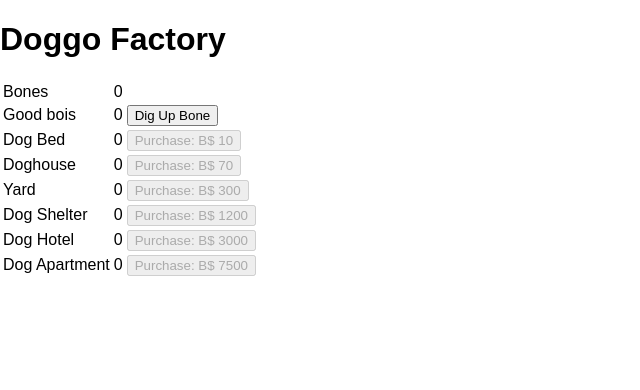
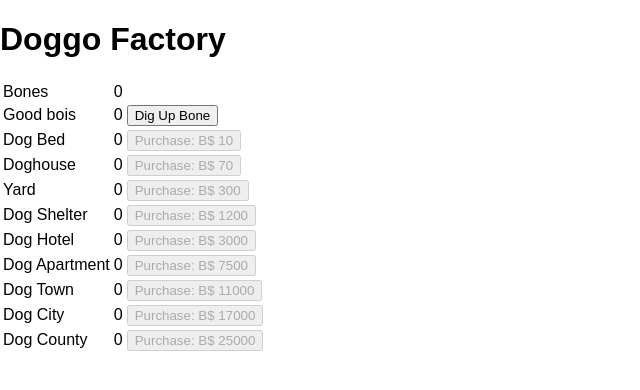
Before and after one commit to ChristopherJMiller/doggo-factory, a React (Create React App) app: page / in a window 1280 px wide. Shown: the top 390 px of the page, without its empty margins (0-640 px from the left). Built offline with nearby package versions, Linux system fonts and the light colour scheme.

Commit message:
Added new types and better count function

```diff
--- a/src/App.js
+++ b/src/App.js
@@ -1,6 +1,6 @@
 import React, { Component } from 'react';
 import './App.css';
-import { DogBed, DogHouse, DogShelter, DogYard, DogHotel, DogResort } from './machines/MachineTypes.js';
+import { DogBed, DogHouse, DogShelter, DogYard, DogHotel, DogResort, DogTown, DogCity, DogCounty } from './machines/MachineTypes.js';
 import MachineTable from './MachineTable.js'
 
 
@@ -15,11 +15,18 @@ class App extends Component {
       yards: new DogYard(),
       shelters: new DogShelter(),
       hotels: new DogHotel(),
-      resorts: new DogResort()
+      resorts: new DogResort(),
+      towns: new DogTown(),
+      cities: new DogCity(),
+      counties: new DogCounty()
     };
 
     this.purchaseMachine = this.purchaseMachine.bind(this);
     this.updatePerSecond = 10;
+
+    this.totalBPS = function() {
+      return this.state.beds.totalBPS() + this.state.houses.totalBPS() + this.state.yards.totalBPS() + this.state.shelters.totalBPS() + this.state.hotels.totalBPS() + this.state.resorts.totalBPS() + this.state.towns.totalBPS() + this.state.cities.totalBPS() + this.state.counties.totalBPS();
+    }
   }
 
   purchaseMachine(machine) {
@@ -62,8 +69,10 @@ class App extends Component {
     });
   }
 
+
+
   tick() {
-    let bonesForTick = (this.state.beds.totalBPS() + this.state.houses.totalBPS() + this.state.yards.totalBPS() + this.state.shelters.totalBPS() + this.state.hotels.totalBPS() + this.state.resorts.totalBPS()) / this.updatePerSecond;
+    let bonesForTick = this.totalBPS() / this.updatePerSecond;
     this.setState({
       bones: this.state.bones + bonesForTick,
     });
@@ -88,7 +97,7 @@ class App extends Component {
             </tr>
             <tr>
               <td>Good bois</td>
-              <td>{ this.state.beds.totalBPS() + this.state.houses.totalBPS() + this.state.yards.totalBPS() + this.state.shelters.totalBPS() + this.state.hotels.totalBPS() + this.state.resorts.totalBPS() }</td>
+              <td>{ this.totalBPS() }</td>
               <td>
                 {button}
               </td>
@@ -99,6 +108,10 @@ class App extends Component {
             <MachineTable bones={ this.state.bones } machine={ this.state.shelters } purchaseMachine={this.purchaseMachine} />
             <MachineTable bones={ this.state.bones } machine={ this.state.hotels } purchaseMachine={this.purchaseMachine} />
             <MachineTable bones={ this.state.bones } machine={ this.state.resorts } purchaseMachine={this.purchaseMachine} />
+            <MachineTable bones={ this.state.bones } machine={ this.state.towns } purchaseMachine={this.purchaseMachine} />
+            <MachineTable bones={ this.state.bones } machine={ this.state.cities } purchaseMachine={this.purchaseMachine} />
+            <MachineTable bones={ this.state.bones } machine={ this.state.counties } purchaseMachine={this.purchaseMachine} />
+
           </tbody>
         </table>
       </div>
--- a/src/machines/MachineTypes.js
+++ b/src/machines/MachineTypes.js
@@ -65,3 +65,36 @@ export class DogResort extends Machine {
     );
   }
 }
+
+export class DogTown extends Machine {
+  constructor() {
+    super(
+      "Dog Town",
+      11000,
+      27,
+      0.45
+    );
+  }
+}
+
+export class DogCity extends Machine {
+  constructor() {
+    super(
+      "Dog City",
+      17000,
+      35,
+      0.5
+    );
+  }
+}
+
+export class DogCounty extends Machine {
+  constructor() {
+    super(
+      "Dog County",
+      25000,
+      40,
+      0.5
+    );
+  }
+}
```
